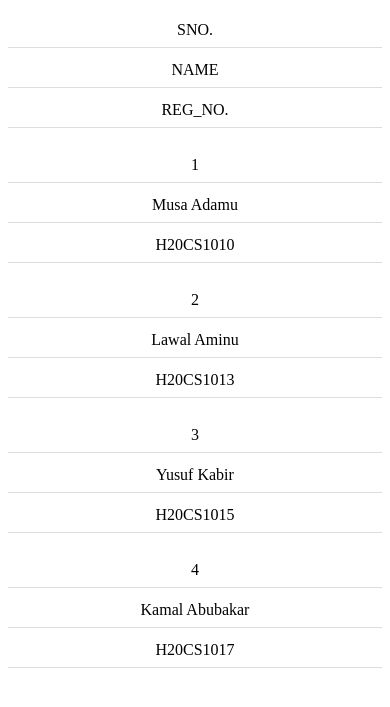
After one commit to ibrobk2/exam_seat_arrangement, a PHP site: page /student_uploads.php in a window 390 px wide. The commit adds this page. Shown: the top 707 px of the page. Run offline with PHP 8.4, Linux system fonts and the light colour scheme.

Commit message:
file upload added

```diff
--- a/css/style.css
+++ b/css/style.css
@@ -58,7 +58,7 @@ body a:hover{
 	background:#2dcc70;
 }
 .header {
-    background-color:#34495e;
+    background-color:#1d6106;
 }
 .navbar-default .navbar-nav > li > a {
     color: #fff;
--- /dev/null
+++ b/data.csv
@@ -0,0 +1,5 @@
+SNO., NAME, REG_NO.
+1,Musa Adamu, H20CS1010
+2,Lawal Aminu, H20CS1013
+3,Yusuf Kabir,H20CS1015
+4, Kamal Abubakar, H20CS1017
--- a/faculty.php
+++ b/faculty.php
@@ -42,7 +42,7 @@ Smartphone Compatible web template, free webdesigns for Nokia, Samsung, LG, Sony
 					 <li class="hvr-sweep-to-bottom active"><a href="index.html" class="scroll">About Project</a></li>
 
 						<li class="hvr-sweep-to-bottom active"><a href="login.html">Admin Login</a></li>
-						<li class="hvr-sweep-to-bottom"><a href="faculty.php" class="scroll">Faculty</a></li>
+						<li class="hvr-sweep-to-bottom"><a href="faculty.php" class="scroll">Invigilator</a></li>
 						<li class="hvr-sweep-to-bottom"><a href="sview.html" class="scroll">Student</a></li>
 
 
@@ -120,9 +120,9 @@ $n=$_POST['invg'];
 $q="SELECT * FROM faculty WHERE INVIGILATOR_NAME='$n'";
 $q2=@mysql_query($q) or die(mysql_error());
 $row = mysql_fetch_array($q2);
-echo "FACULTY NAME:  ";
+echo "INVIGILATOR NAME:  ";
 echo $n."<br>";
-echo "ROOM ALLOTED TO YOU:  ";    echo $row['ROOM_NO'];   echo "<br>";
+echo "HALL ALLOTED TO YOU:  ";    echo $row['ROOM_NO'];   echo "<br>";
 echo "TIMING:  "; echo $row['TIMING'];
 /*echo "<table>";
 echo "<tr>";
--- /dev/null
+++ b/student_uploads.php
@@ -0,0 +1,115 @@
+<!DOCTYPE html>
+<html lang="en">
+<head>
+    <meta charset="UTF-8">
+    <meta name="viewport" content="width=device-width, initial-scale=1.0">
+    <title>Students Exam Schedule</title>
+    <style>
+    /* Responsive table */
+    .responsive-table {
+        width: 100%;
+        overflow-x: auto;
+    }
+
+    /* Table styles */
+    .responsive-table table {
+        width: 100%;
+        border-collapse: collapse;
+    }
+
+    .responsive-table th,
+    .responsive-table td {
+        padding: 8px;
+        text-align: left;
+        border-bottom: 1px solid #ddd;
+    }
+
+    /* Table colors */
+    .responsive-table th {
+        background-color: #f2f2f2;
+    }
+
+    .responsive-table tr:nth-child(even) {
+        background-color: #f9f9f9;
+    }
+
+    .responsive-table tr:hover {
+        background-color: #ddd;
+    }
+
+    /* Table responsiveness */
+    @media only screen and (max-width: 768px) {
+        .responsive-table table {
+            width: 100%;
+        }
+
+        .responsive-table thead,
+        .responsive-table tbody,
+        .responsive-table th,
+        .responsive-table td,
+        .responsive-table tr {
+            display: block;
+        }
+
+        .responsive-table th {
+            text-align: center;
+        }
+
+        .responsive-table th,
+        .responsive-table td {
+            border: none;
+            padding: 8px;
+        }
+
+        .responsive-table tr {
+            margin-bottom: 15px;
+        }
+
+        .responsive-table td {
+            border-bottom: 1px solid #ddd;
+            text-align:center;
+
+        }
+
+        .responsive-table td:before {
+            content: attr(data-label);
+            font-weight: bold;
+            display: block;
+            margin-bottom: 5px;
+        }
+    }
+</style>
+
+</head>
+<body>
+
+</body>
+</html>
+<?php
+$filename = 'data.csv'; // Replace 'data.csv' with the actual filename or path to your CSV file
+
+// Open the file for reading
+$file = fopen($filename, 'r');
+
+// Check if the file was opened successfully
+if ($file !== false) {
+    // Read the file line by line until the end
+    while (($row = fgetcsv($file)) !== false) {
+        // Display the values for each row
+        echo '<div class="responsive-table">';
+        echo '<table>';
+        echo '<tr>';
+        foreach ($row as $value) {
+            echo '<td>' . $value . '</td>';
+        }
+        echo '</tr>';
+        echo '</table>';
+        echo '</div>';
+    }
+
+    // Close the file
+    fclose($file);
+} else {
+    echo 'Failed to open the file.';
+}
+?>
```
Also changed, not shown: index.html (+17 -3 lines), shuffle_uploaded.php (added, +34 -0 lines), images/bg.jpg (added).
